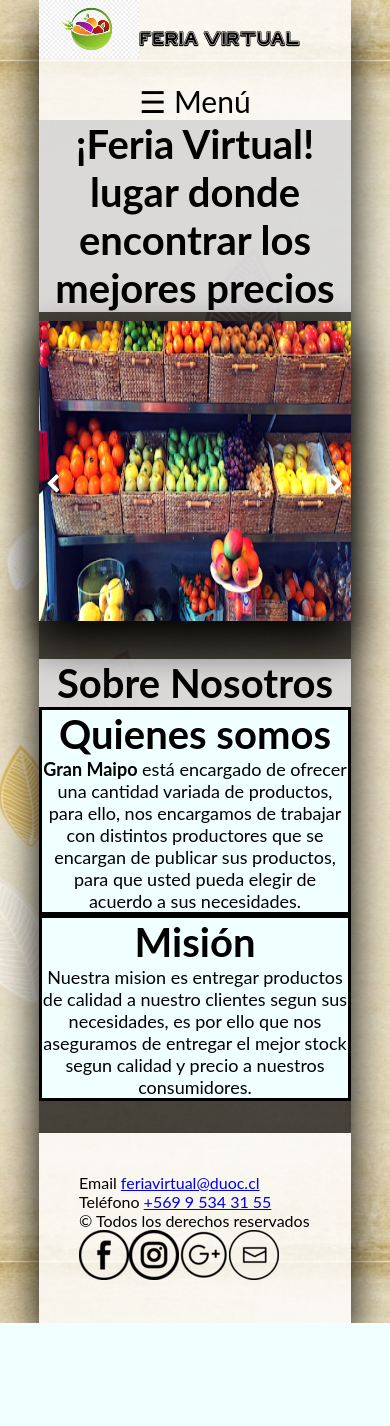
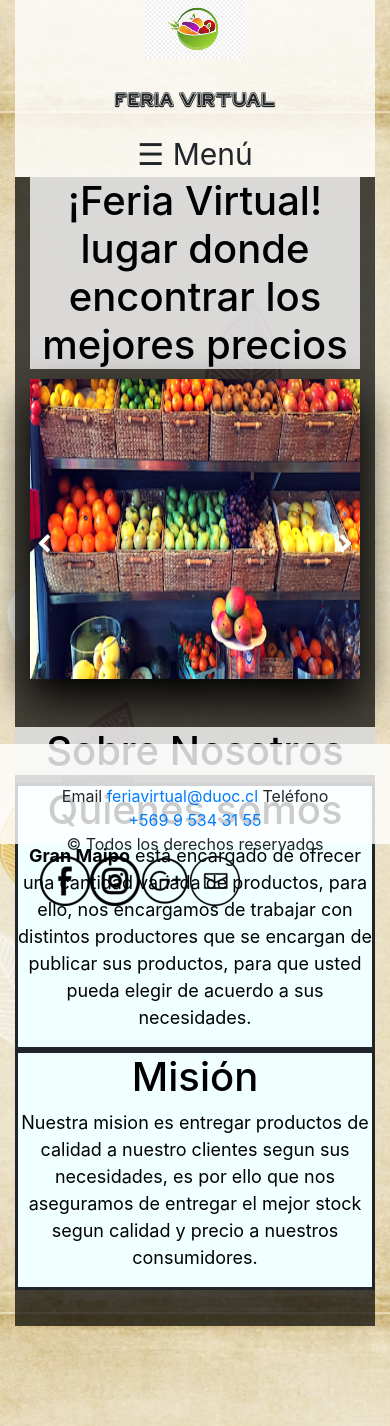
Before and after one commit to HaroldOya/FeriaVirtual, a Django app: page / in a window 390 px wide. Before the commit the page ends 1323 px from the top, so only its background shows below. Run offline with Django 3.2, Linux system fonts and the light colour scheme.

Commit message:
Mejorando Responsividad v1

```diff
--- a/Maipo/static/styles/estilos.css
+++ b/Maipo/static/styles/estilos.css
@@ -1,8 +1,6 @@
 body{
-    display:flex;
-    flex-wrap: wrap;
     font-family: arial;
-    margin:0;
+
 }
 
 *{
--- a/Maipo/static/styles/main.css
+++ b/Maipo/static/styles/main.css
@@ -6,8 +6,8 @@ body{
     display: flex;
     flex-wrap: wrap;
     width: 100%;
-    margin: 0px;
     font-family: Arial, Helvetica, sans-serif;
+    margin: 500px;
 }
 
 img,embed,object,video{
@@ -15,7 +15,6 @@ img,embed,object,video{
 }
 *{
  padding: 0px;
- margin: 0px;
  box-sizing: border-box black;
 }
 @font-face{
@@ -45,7 +44,7 @@ nav{
 }
 
 body{
-	width: 80%;
+	width: 100%;
 	margin-left: 10%;
     background-color: black;
     box-shadow: 0 20px 40px 0 black;
--- a/Maipo/static/styles/responsivo.css
+++ b/Maipo/static/styles/responsivo.css
@@ -9,6 +9,21 @@
         display: flex;
 
     }
+
+
+body {
+    min-height: 100vh;
+    position: relative;
+    margin: 0;
+    padding-bottom: 100px;
+    box-sizing: border-box;
+}
+
+footer {
+    position: absolute;
+    bottom: 0;
+    height: 100px;
+}
 
 nav{
 	width: 100%;
@@ -30,20 +45,17 @@ nav{
         display: flex;
         flex-wrap: wrap;
         width: 100%;
-        margin: 0px;
         font-family: Arial, Helvetica, sans-serif;
     }
 
     *{
         padding: 0px;
-        margin: 0px;
         box-sizing: border-box black;
        }
 
 
 
     body{
-        width: 80%;
         margin-left: 10%;
         background-color: black;
         box-shadow: 0 20px 40px 0 black;
@@ -204,4 +216,12 @@ footer{
 
 }
 
+
+footer {
+    position: fixed;
+    bottom: 0;
+    width: 100%;
+    text-align: center;
+  }
+
 }
--- a/Maipo/templates/base.html
+++ b/Maipo/templates/base.html
@@ -5,18 +5,27 @@
     <title>Feria Virtual</title>
     <meta charset="UTF-8"/>
     <meta http-equiv="X-UA-Compatible" content="IE=edge">
-    <meta name="viewport" content="width=device-width, initial-scale=1"/>
+    <meta name="viewport" content="width=device-width, initial-scale=1, shrink-to-fit=no">
     <link rel="icon" href="{% static 'img/ferialogo200.jpg' %}">
     <link rel="stylesheet" href="{% static 'styles/estilos.css' %}">
     <link rel="stylesheet" href="{% static 'styles/main.css' %}">
     <link rel="stylesheet" href="{% static 'styles/fontello.css' %}">
     <link rel="stylesheet" href="{% static 'styles/responsivo.css' %}">
     <link rel="stylesheet" href="{% static 'styles/menu.css' %}">
+    <link rel="stylesheet" href="https://cdn.jsdelivr.net/npm/bootstrap@4.5.3/dist/css/bootstrap.min.css" integrity="sha384-TX8t27EcRE3e/ihU7zmQxVncDAy5uIKz4rEkgIXeMed4M0jlfIDPvg6uqKI2xXr2" crossorigin="anonymous">
 
 </head>
+
 <body background="{% static 'img/fondo1.jpg' %}" >
-
-<header> <a href="{% url 'index' %}"><img src="{% static 'img/ferialogo100.png' %}" alt="logo feria"></a><div class="ti">Feria Virtual</div> </header>
+    <div class="container">
+        <div class="row">
+            <div class="col-md-12">
+                <header>
+                    <a href="{% url 'index' %}"><img src="{% static 'img/ferialogo100.png' %}" alt="logo feria"></a>
+                    <div class="ti">Feria Virtual</div>
+                </header>
+            </div>
+        </div>
             <nav>
                 <div id="mySidenav" class="sidenav">
                         <a href="javascript:void(0)" class="closebtn" onclick="closeNav()">&times;</a>
@@ -38,14 +47,16 @@
             <script src="{% static 'js/menu.js' %}"></script>
             {% block content %}
             {% endblock %}
-<footer>
+                <footer  class="footer">
+                <div class="row">
+                    <div class="col-md-4">
                         <div class="contacto">
                             <td>Email</td>
                                 <td>
                                     <a href="mailto:feriavirtual@duoc.cl">
                                         feriavirtual@duoc.cl
                                     </a>
-            </td>
+                                </td
                             <br>
                             <td>Teléfono</td>
                                 <td>
@@ -54,6 +65,8 @@
                                     </a>
                                 </td>
                         </div>
+                    </div>
+                    <div class="col-md-4">
                         <div class="derechos">
                             <tr>
                                 <td colspan="2">
@@ -61,12 +74,16 @@
                                 </td>
                             </tr>
                         </div>
+                    </div>
+                    <div class="col-md-4">
                         <div class="redes">
                                 <a href="http://www.facebook.com"><img src="{% static 'img/face50.png' %}" alt="facebook" ></a>
                                 <a href="https://www.instagram.com/"><img src="{% static 'img/insta50.png' %}" alt="instagram" ></a>
                                 <a href="https://www.google.com"><img src="{% static 'img/google50.png' %}" alt="google" ></a>
                                 <a href="https://mail.google.com"><img src="{% static 'img/correo50.png' %}" alt="correo" ></a>
                         </div>
+                    </div>
+                </div>
             </footer>
 </body>
 </html>
--- a/Maipo/templates/index.html
+++ b/Maipo/templates/index.html
@@ -2,10 +2,12 @@
 {% load static %}
 {% block content %}
 <main>
+    <div class="col-lg-12">
         <div class="banner">
                 <h1 style="color:black">¡Feria Virtual! lugar donde encontrar los mejores precios</h1>
             </div>
-
+        </div>
+    <div class="col-md-12">
         <div class="content-all">
                 <div class="content-img" id="img1">
                     <a href="#img5" class="icon-left-open"></a>
@@ -39,13 +41,16 @@
                     <a href="#img1" class="icon-right-open"></a>
                 </div>
             </div>
+        </div>
             <br>
             <br>
-
+        <div class="row">
+            <div class="col-lg-12">
                 <div class="banner">
                     <h1 style="color:black">Sobre Nosotros</h1>
                 </div>
-        <div class="desc">
+            </div>
+            <div class="col-lg-6">
                 <div class="texto">
                     <h1 style="color:black">Quienes somos</h1>
                     <p style="color:black">
@@ -53,6 +58,8 @@
                         que se encargan de publicar sus productos, para que usted pueda elegir de acuerdo a sus necesidades.
                     </p>
                 </div>
+            </div>
+            <div class="col-lg-6">
                 <div class="texto">
                     <h1 style="color:black">Misión</h1>
                     <p style="color:black">
@@ -61,6 +68,9 @@
                     </p>
 
                 </div>
+            </div>
+            </div>
+
 
         </div>
 </main>
```
Also changed, not shown: 1 other file. Lines whose indentation alone changed are shown as unchanged.
